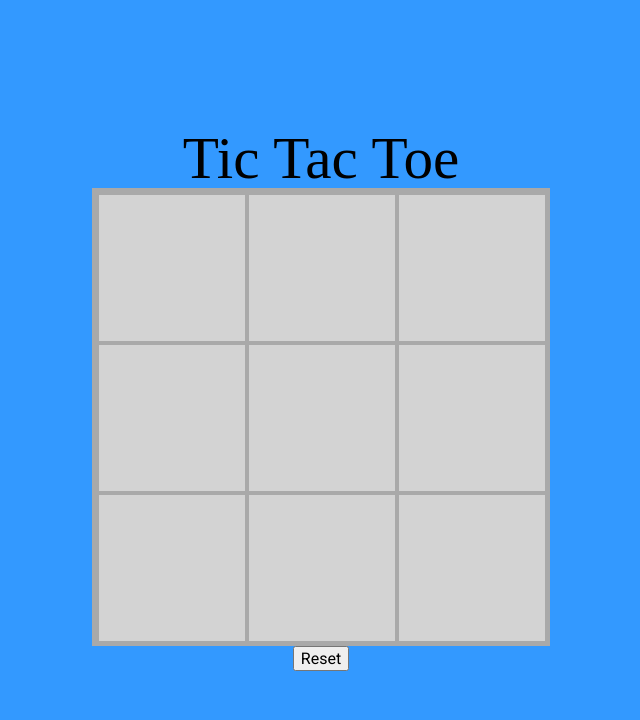
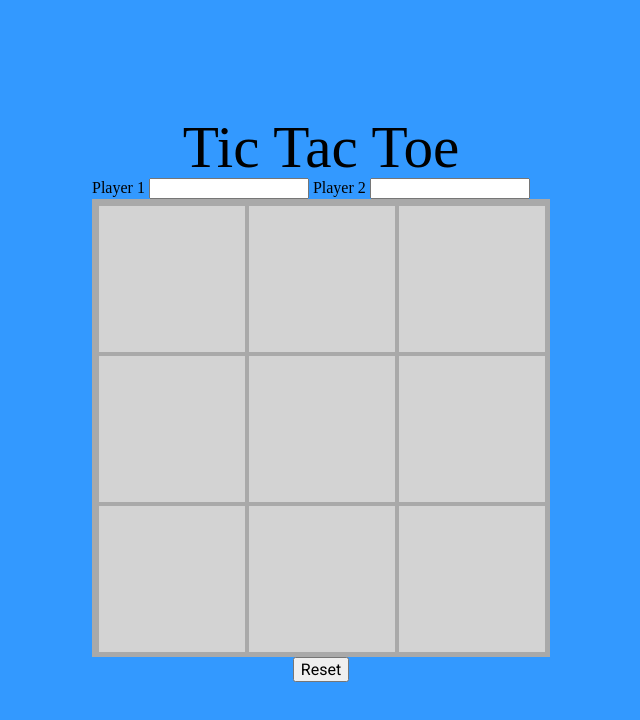
Before and after one commit to maplesyrupman/maplesyrupman.github.io, a plain HTML site: page projects/tic-tac-toe/index.html in a window 1280 px wide. Shown: the whole page, without its empty margins (319-959 px from the left). Drawn offline with Linux system fonts and the light colour scheme.

Commit message:
added player-ctrl-panl

```diff
--- a/projects/tic-tac-toe/index.html
+++ b/projects/tic-tac-toe/index.html
@@ -13,6 +13,15 @@
 <body>
     <div id='hero-container'>
         <h1>Tic Tac Toe</h1>
+        <div id='game-container'>
+            <div id='player-ctrl-panl' class='panl'>
+                <form>
+                    <label for='player1Name'>Player 1</label>
+                    <input type='text' name='player1Name'>
+                    <label for='player2Name'>Player 2</label>
+                    <input type='text' name='player2Name'>
+                </form>
+            </div>
             <div id='board'>
                 <div data-index='0' class='space'></div>
                 <div data-index='1' class='space'></div>
@@ -24,6 +33,8 @@
                 <div data-index='7' class='space'></div>
                 <div data-index='8' class='space'></div>
             </div>
+        </div>
+
         <div id='reset-container'>
             <button type='button' id='reset-btn'>Reset</button>
         </div>
```
Lines whose indentation alone changed are shown as unchanged.
